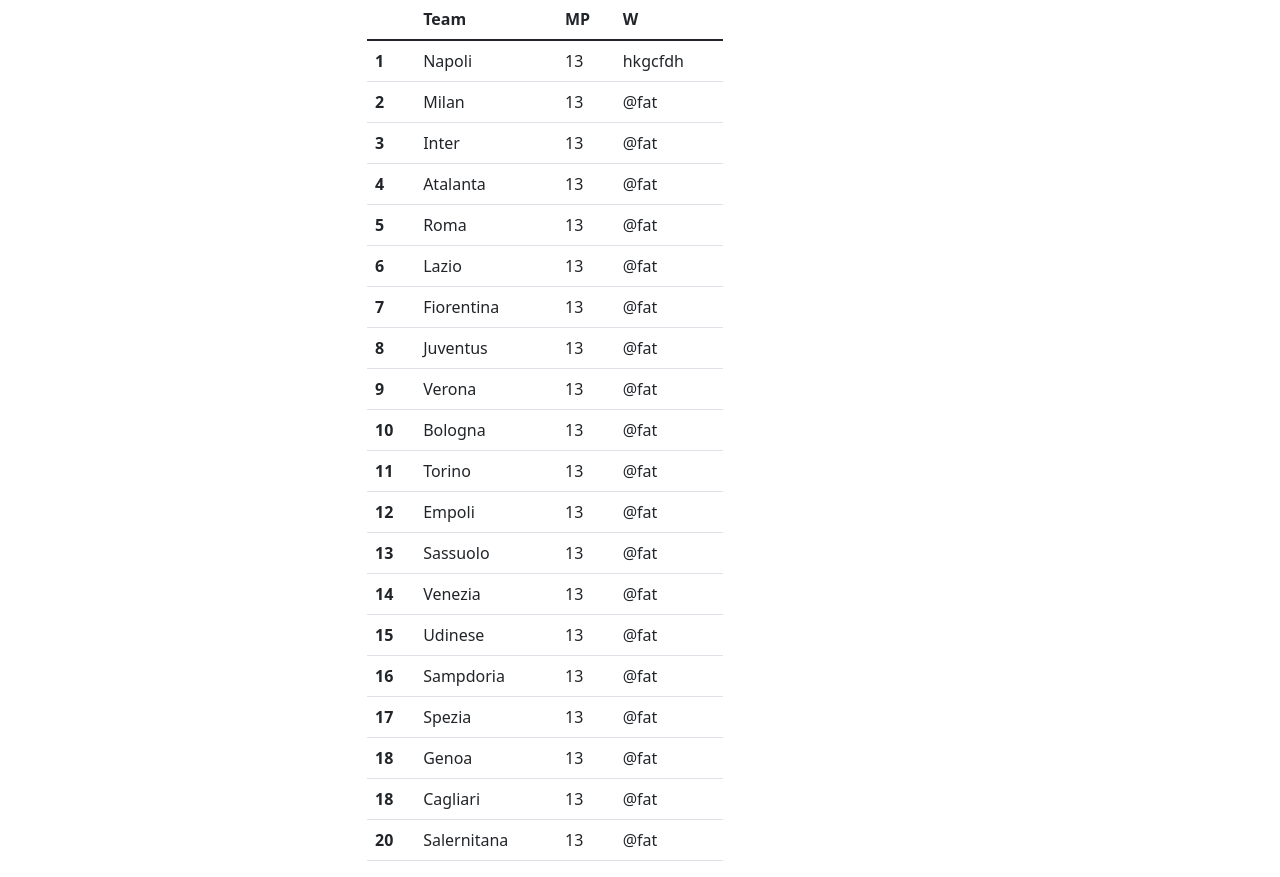
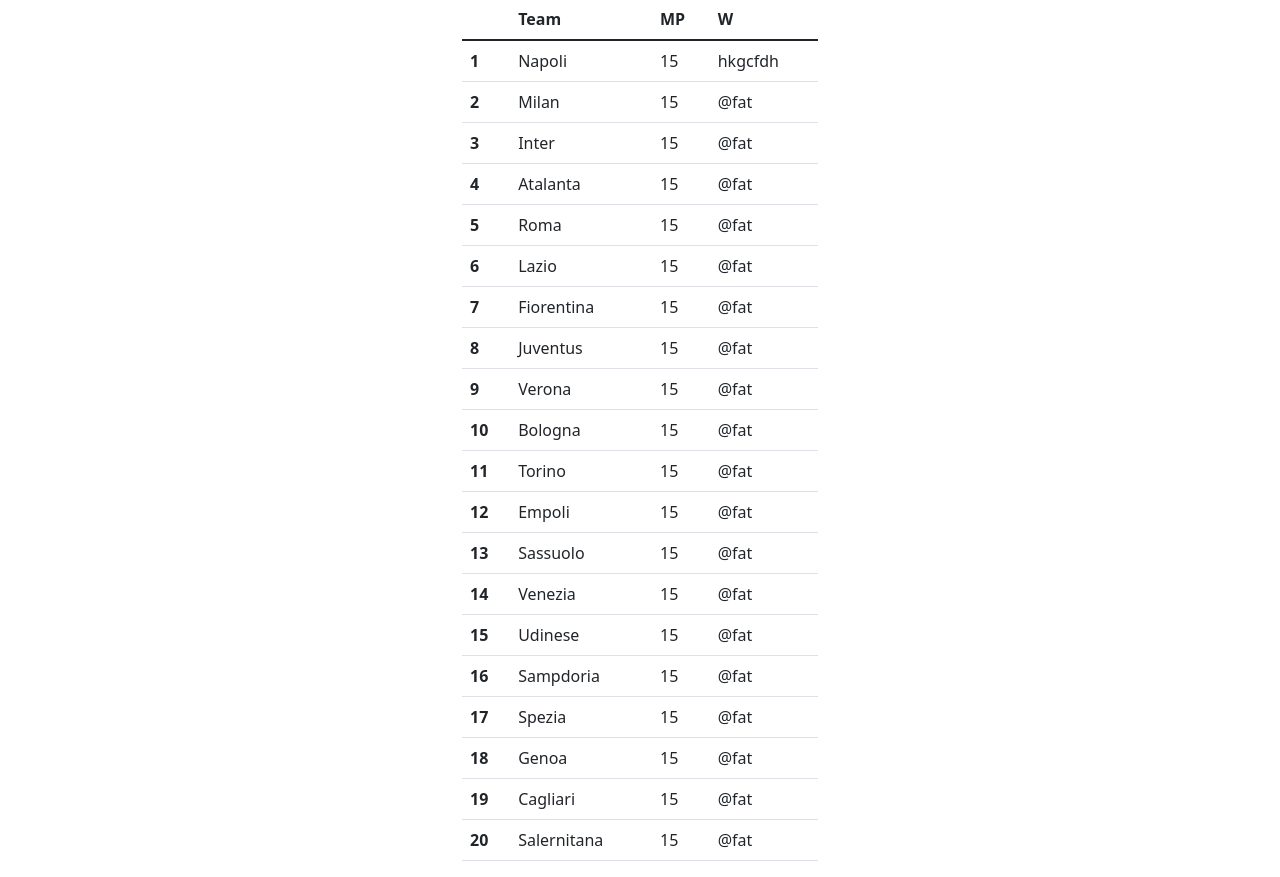
Before and after one commit to Giulio2008/unit-1-Bootstrap, a plain HTML site: page SerieA.html in a window 1280 px wide. Shown: the part 57-934 px from the top of the page. Drawn offline with nearby package versions, Linux system fonts and the light colour scheme.

Commit message:
Update SerieA.html

```diff
--- a/SerieA.html
+++ b/SerieA.html
@@ -44,6 +44,9 @@
                 <a class="nav-link dropdown-toggle" href="#" id="navbarDropdownMenuLink" role="button" data-bs-toggle="dropdown" aria-expanded="false">
                   Serie a
                 </a>
+                <li class="nav-item">
+                  <a class="nav-link active" aria-current="page" href="#">log in</a>
+                </li>
                 <ul class="dropdown-menu" aria-labelledby="navbarDropdownMenuLink">
                     <div class="list-group">
                         </a>
@@ -63,11 +66,11 @@
       <div class="container">
         <div class="row">
            <!-- 0% 0/12 -->
-          <div class="col-sm-3 col-lg-0 white-box">
+          <div class="col-sm-4 col-lg-0 white-box">
             column 1
           </div>
           <!-- 100% 12/12 -->
-          <div class="col-sm-4 col-lg-4 blue-box">
+          <div class="col-sm-3 col-lg-4 blue-box">
             <table class="table">
               <thead>
                 <tr>
@@ -81,128 +84,128 @@
                 <tr>
                   <th scope="row">1</th>
                   <td>Napoli</td>
-                  <td>13</td>
+                  <td>15</td>
                   <td>hkgcfdh</td>
                 </tr>
                 <tr>
                   <th scope="row">2</th>
                   <td>Milan</td>
-                  <td>13</td>
+                  <td>15</td>
                   <td>@fat</td>
                 </tr>
                 <tr>
                   <th scope="row">3</th>
                   <td>Inter</td>
-                  <td>13</td>
+                  <td>15</td>
                   <td>@fat</td>
                 </tr>
                 <tr>
                   <th scope="row">4</th>
                   <td>Atalanta</td>
-                  <td>13</td>
+                  <td>15</td>
                   <td>@fat</td>
                 </tr>
                 <tr>
                   <th scope="row">5</th>
                   <td>Roma</td>
-                  <td>13</td>
+                  <td>15</td>
                   <td>@fat</td>
                 </tr>
                 <tr>
                   <th scope="row">6</th>
                   <td>Lazio</td>
-                  <td>13</td>
+                  <td>15</td>
                   <td>@fat</td>
                 </tr>
                 <tr>
                   <th scope="row">7</th>
                   <td>Fiorentina</td>
-                  <td>13</td>
+                  <td>15</td>
                   <td>@fat</td>
                 </tr>
                 <tr>
                   <th scope="row">8</th>
                   <td>Juventus</td>
-                  <td>13</td>
+                  <td>15</td>
                   <td>@fat</td>
                 </tr>
                 <tr>
                   <th scope="row">9</th>
                   <td>Verona</td>
-                  <td>13</td>
+                  <td>15</td>
                   <td>@fat</td>
                 </tr>
                 <tr>
                   <th scope="row">10</th>
                   <td>Bologna</td>
-                  <td>13</td>
+                  <td>15</td>
                   <td>@fat</td>
                 </tr>
                 <tr>
                   <th scope="row">11</th>
                   <td>Torino</td>
-                  <td>13</td>
+                  <td>15</td>
                   <td>@fat</td>
                 </tr>
                 <tr>
                   <th scope="row">12</th>
                   <td>Empoli</td>
-                  <td>13</td>
+                  <td>15</td>
                   <td>@fat</td>
                 </tr>
                 <tr>
                   <th scope="row">13</th>
                   <td>Sassuolo</td>
-                  <td>13</td>
+                  <td>15</td>
                   <td>@fat</td>
                 </tr>
                 <tr>
                   <th scope="row">14</th>
                   <td>Venezia</td>
-                  <td>13</td>
+                  <td>15</td>
                   <td>@fat</td>
                 </tr>
                 <tr>
                   <th scope="row">15</th>
                   <td>Udinese</td>
-                  <td>13</td>
+                  <td>15</td>
                   <td>@fat</td>
                 </tr>
                 <tr>
                   <th scope="row">16</th>
                   <td>Sampdoria</td>
-                  <td>13</td>
+                  <td>15</td>
                   <td>@fat</td>
                 </tr>
                 <tr>
                   <th scope="row">17</th>
                   <td>Spezia</td>
-                  <td>13</td>
+                  <td>15</td>
                   <td>@fat</td>
                 </tr>
                 <tr>
                   <th scope="row">18</th>
                   <td>Genoa</td>
-                  <td>13</td>
+                  <td>15</td>
                   <td>@fat</td>
                 </tr>
                 <tr>
-                  <th scope="row">18</th>
+                  <th scope="row">19</th>
                   <td>Cagliari</td>
-                  <td>13</td>
+                  <td>15</td>
                   <td>@fat</td>
                 </tr>
                 <tr>
                   <th scope="row">20</th>
                   <td>Salernitana</td>
-                  <td>13</td>
+                  <td>15</td>
                   <td>@fat</td>
                 </tr>
               </tbody>
             </table>
           </div>
           <!-- 0% 0/12 -->
-          <div class="col-sm-3 col-lg-0 white-box">
+          <div class="col-sm-4 col-lg-0 white-box">
             column 3
           </div>
         </div>
```
